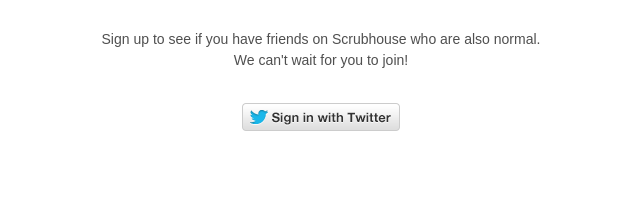
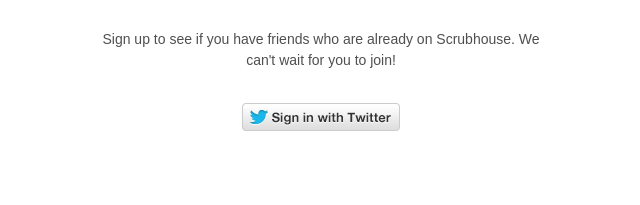
Before and after one commit to robertjkeck2/scrubhouse, a plain HTML site: page index.html in a window 1280 px wide. Shown: the part 288-493 px from the top of the page, 319-959 px from the left. Drawn offline with Linux system fonts and the light colour scheme; a web font is replaced by a local one.

Commit message:
edited normal to also on

```diff
--- a/index.html
+++ b/index.html
@@ -1297,7 +1297,7 @@
             </div>
 
             <div class="mt-8 px-1 sm:px-14 text-gray-700 max-w-md text-sm">
-                Sign up to see if you have friends on Scrubhouse who are also normal. We can't wait for you to join!
+                Sign up to see if you have friends who are already on Scrubhouse. We can't wait for you to join!
             </div>
 
             <div class="mt-8 mb-8 max-w-sm">
```
